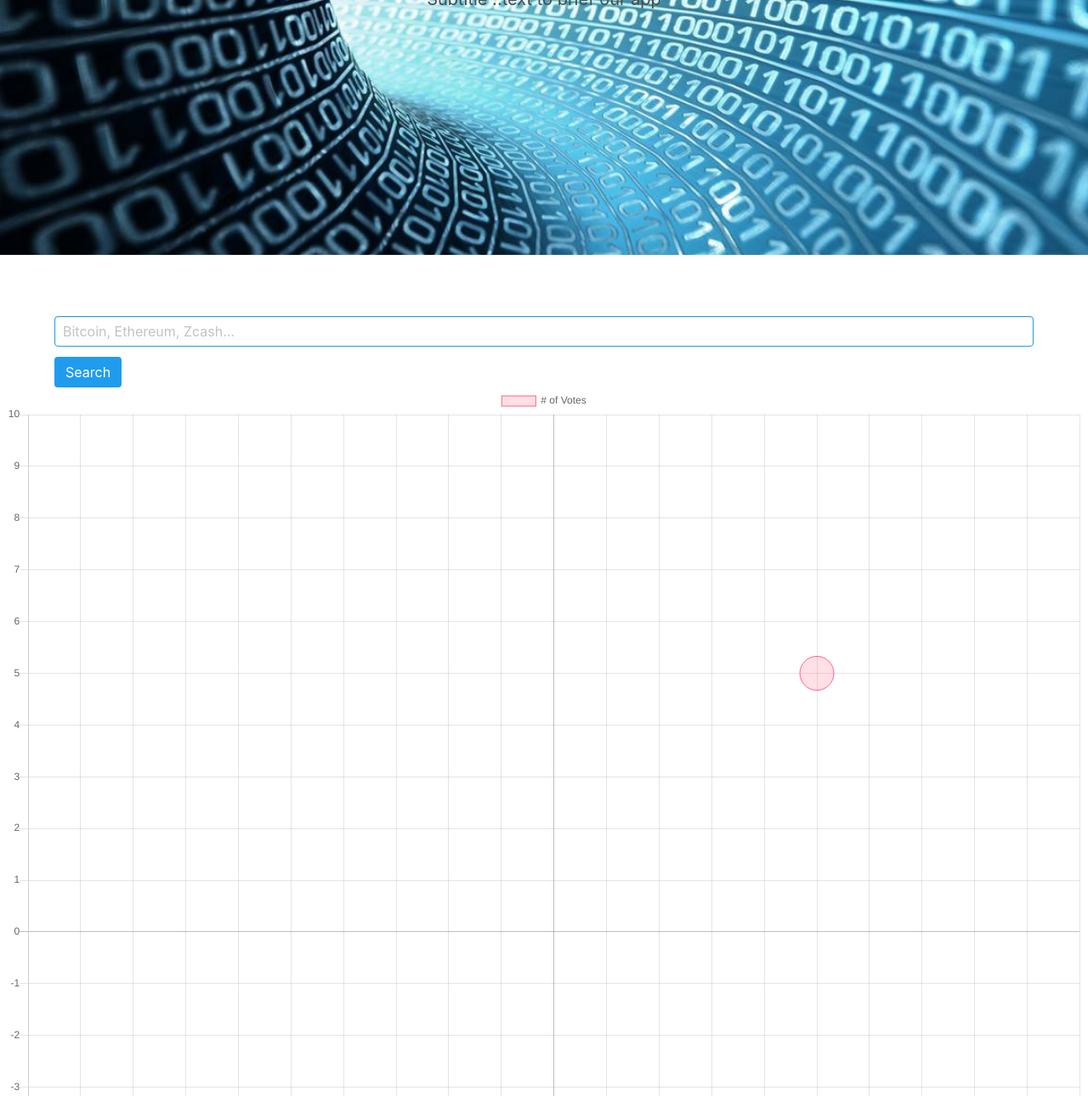
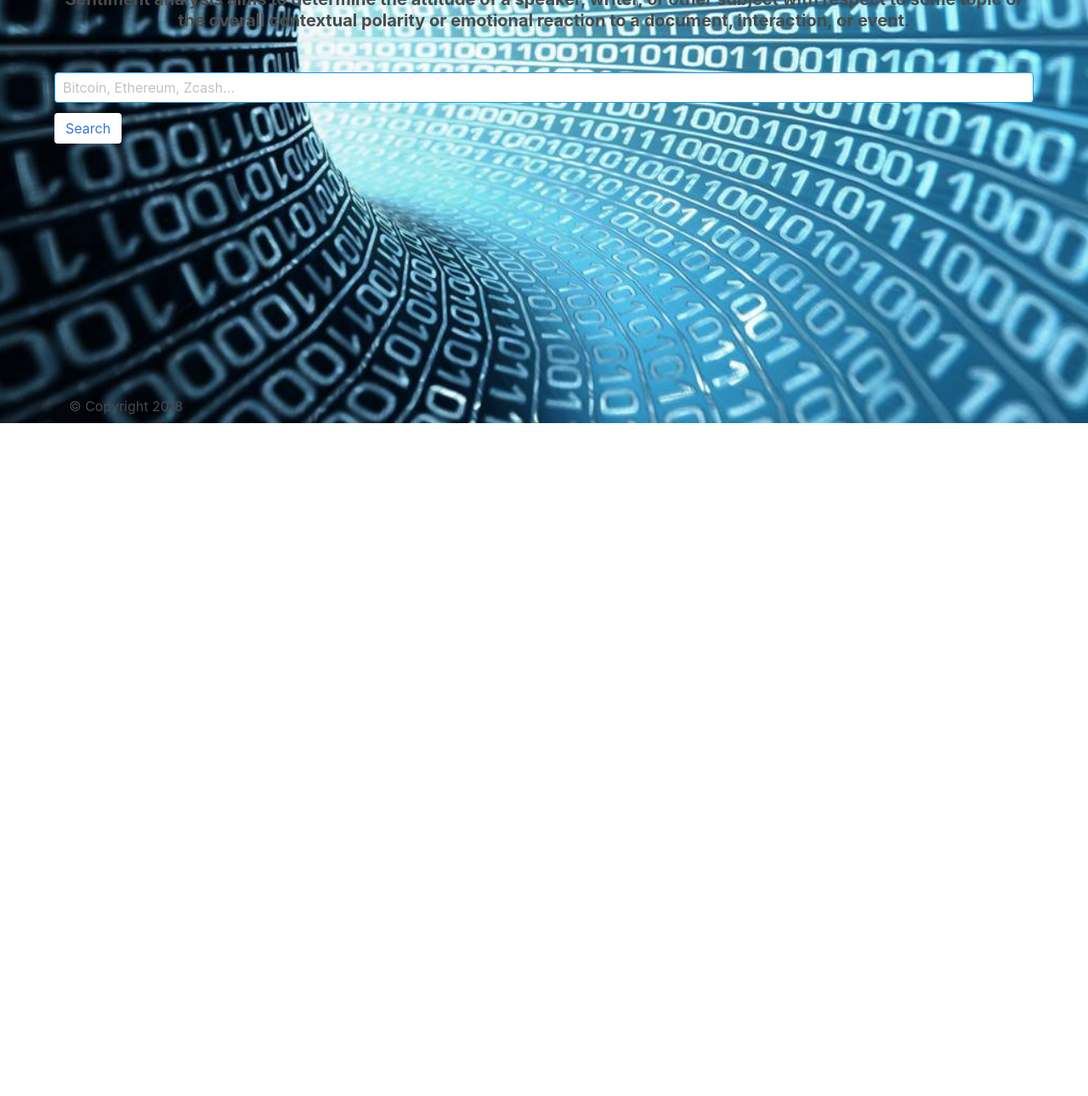
Before and after one commit to deasydoesit/Sentiment-NLP, a website: page app/public/index.html in a window 1280 px wide. Shown: the part 407-1697 px from the top of the page at 85% size. After the commit the page ends 905 px from the top, so only its background shows below. Drawn offline with nearby package versions, Linux system fonts and the light colour scheme.

Commit message:
merge fail

```diff
--- a/app/public/index.html
+++ b/app/public/index.html
@@ -8,7 +8,6 @@
     <meta name="viewport" content="width=device-width, initial-scale=1">
     <link rel="stylesheet" href="https://cdnjs.cloudflare.com/ajax/libs/bulma/0.7.1/css/bulma.min.css">
     <script defer src="https://use.fontawesome.com/releases/v5.0.7/js/all.js"></script>
-    <script src="https://cdnjs.cloudflare.com/ajax/libs/Chart.js/2.7.2/Chart.bundle.js"></script>
     <link href="https://fonts.googleapis.com/icon?family=Material+Icons" rel="stylesheet">
     <link rel="stylesheet" type="text/css" media="screen" href="style.css" />
 </head>
@@ -51,19 +50,17 @@
                 </div>
             </nav>
         </div>
-
+        <div class="container1">
             <div class="hero-body">
                 <div class="container has-text-centered">
-                <p class="title">
-                    Sentiment NLP
+                    <p id="title" class="title has-text-weight-bold ">
+                        Sentiment-NLP
                     </p>
-                <p class="subtitle">
-                    Subtitle ..text to brief our app
+                    <p class="subtitle has-text-weight-bold">
+                        Sentiment analysis aims to determine the attitude of a speaker, writer, or other subject with respect to some topic or the
+                        overall contextual polarity or emotional reaction to a document, interaction, or event.
                     </p>
                 </div>
-        </div>
-    </section>
-    <br>
                 <br>
                 <br>
                 <div class="container width= 500px">
@@ -73,35 +70,37 @@
                                 <input type="text " class="input is-info" id="searchTerm" placeholder="Bitcoin, Ethereum, Zcash... ">
                             </p>
                         </div>
-            <div class="block">
-                <a href="#" class="button is-info" id="searchButton">Search</a>
+                        <a href="#" class="button is-link is-inverted is-centered" id="searchButton">Search</a>
+                    </div>
+                </div>
             </div>
         </div>
 
+        <div class="hero-foot">
+            <nav class="tabs is-boxed has-text-centered">
+                <div class="container">
+                    <ul>
+                        <li>
+                            <a>&copy Copyright 2018</a>
+                        </li>
+                    </ul>
                 </div>
-
-    <div>
-
-        <canvas id="myChart" width="400" height="400"></canvas>
-
+            </nav>
         </div>
-
+    </section>
 
 
     <script src="https://code.jquery.com/jquery-3.3.1.min.js " integrity="sha256-FgpCb/KJQlLNfOu91ta32o/NMZxltwRo8QtmkMRdAu8="
         crossorigin=" anonymous "></script>
 
     <script type="text/javascript">
-        $(document).ready(function() {
-
+        $(document).ready(function () {
             // Capture the form inputs
-            $("#searchButton").on("click", function(event) {
+            $("#searchButton").on("click", function (event) {
                 event.preventDefault();
-                var userSearch = {
-                    search: $("#searchTerm").val().trim()
-                };
+                var userSearch = $("#searchTerm").val().trim();
                 //post request
-                $.post("/api", userSearch, function(data) {
+                $.post("/api", userSearch, function (data) {
                     if (data) {
                         console.log(data);
                     } else {
@@ -111,67 +110,6 @@
                 });
             });
         });
-
-// chartjs script
-
-var ctx = document.getElementById("myChart");
-var myChart = new Chart(ctx, {
-    type: 'bubble',
-    data: {
-        labels: ["Red", "Blue", "Yellow", "Green", "Purple", "Orange"],
-        datasets: [{
-            label: '# of Votes',
-            data: [{
-    // X Value
-    x: 5,
-
-    // Y Value
-    y: 5,
-
-    // Bubble radius in pixels (not scaled).
-    r: 20
-}],
-            backgroundColor: [
-                'rgba(255, 99, 132, 0.2)',
-                'rgba(54, 162, 235, 0.2)',
-                'rgba(255, 206, 86, 0.2)',
-                'rgba(75, 192, 192, 0.2)',
-                'rgba(153, 102, 255, 0.2)',
-                'rgba(255, 159, 64, 0.2)'
-            ],
-            borderColor: [
-                'rgba(255,99,132,1)',
-                'rgba(54, 162, 235, 1)',
-                'rgba(255, 206, 86, 1)',
-                'rgba(75, 192, 192, 1)',
-                'rgba(153, 102, 255, 1)',
-                'rgba(255, 159, 64, 1)'
-            ],
-            borderWidth: 1
-        }]
-    },
-    options: {
-        scales: {
-            yAxes: [{
-                ticks: {
-                    max: 10,
-                    min: -10,
-                    stepSize: 1,
-                    beginAtZero:true
-                }
-            }],
-            xAxes: [{
-                ticks: {
-                    max: 10,
-                    min: -10,
-                    stepSize: 1,
-                    beginAtZero:true
-                }
-            }]
-        }
-    }
-});
-
     </script>
 </body>
 
```
Lines whose indentation alone changed are shown as unchanged.
